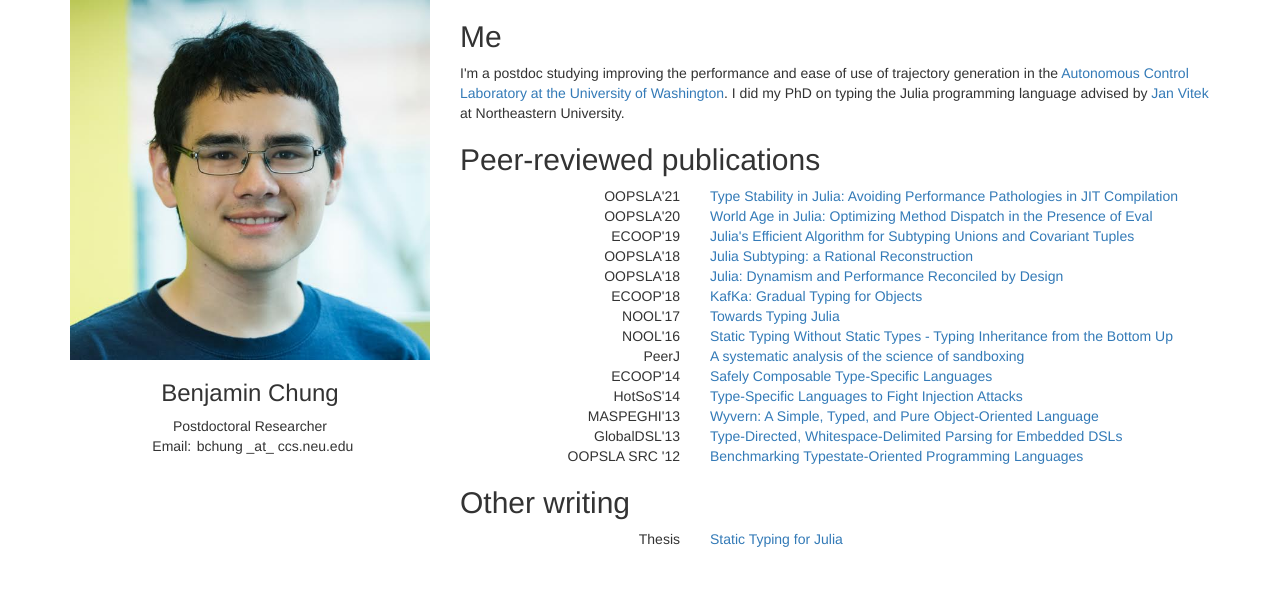
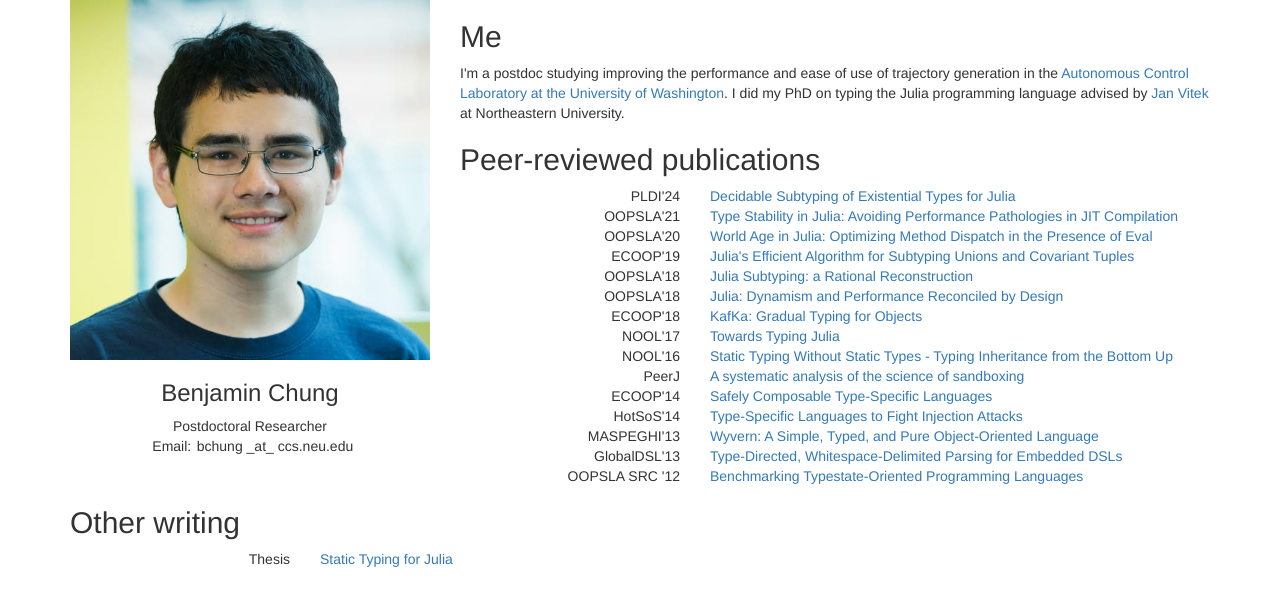
Before and after one commit to BenChung/benchung.github.io, a plain HTML site: page index.html in a window 1280 px wide. Drawn offline with nearby package versions, Linux system fonts and the light colour scheme.

Commit message:
Update index.html

```diff
--- a/index.html
+++ b/index.html
@@ -25,6 +25,7 @@
       </div>
       <div class="col-md-8">
         <h2>Peer-reviewed publications</h2>
+	<div class="paper row"> <span class="venue col-md-4">PLDI'24</span> <span class="title col-md-8"><a href="papers/decidable-subtyping.pdf">Decidable Subtyping of Existential Types for Julia</a></span></div>
 	<div class="paper row"> <span class="venue col-md-4">OOPSLA'21</span> <span class="title col-md-8"><a href="papers/oopsla21.pdf">Type Stability in Julia: Avoiding Performance Pathologies in JIT Compilation</a></span></div>
 	<div class="paper row"> <span class="venue col-md-4">OOPSLA'20</span> <span class="title col-md-8"><a href="papers/oopsla2020.pdf">World Age in Julia: Optimizing Method Dispatch in the Presence of Eval</a></span></div>
 	<div class="paper row"> <span class="venue col-md-4">ECOOP'19</span> <span class="title col-md-8"><a href="papers/jlalgo.pdf">Julia's Efficient Algorithm for Subtyping Unions and Covariant Tuples</a></span></div>
```
